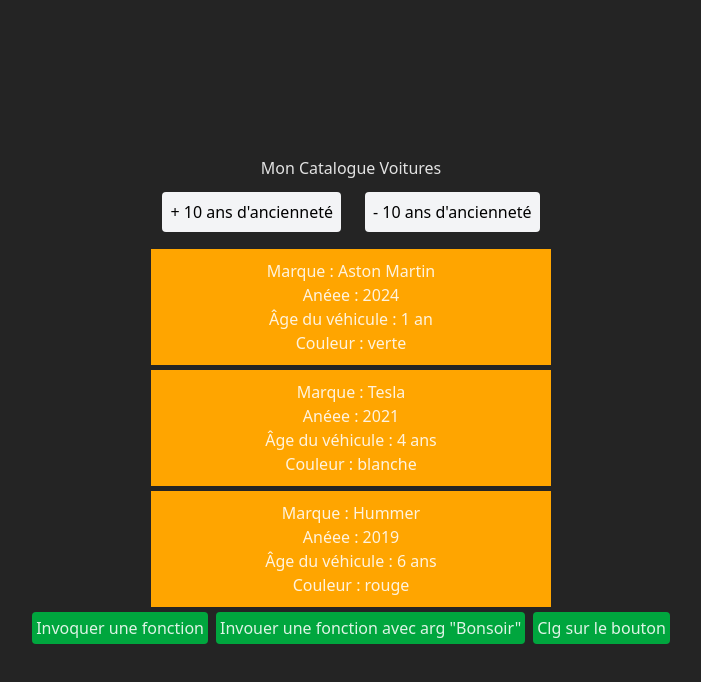
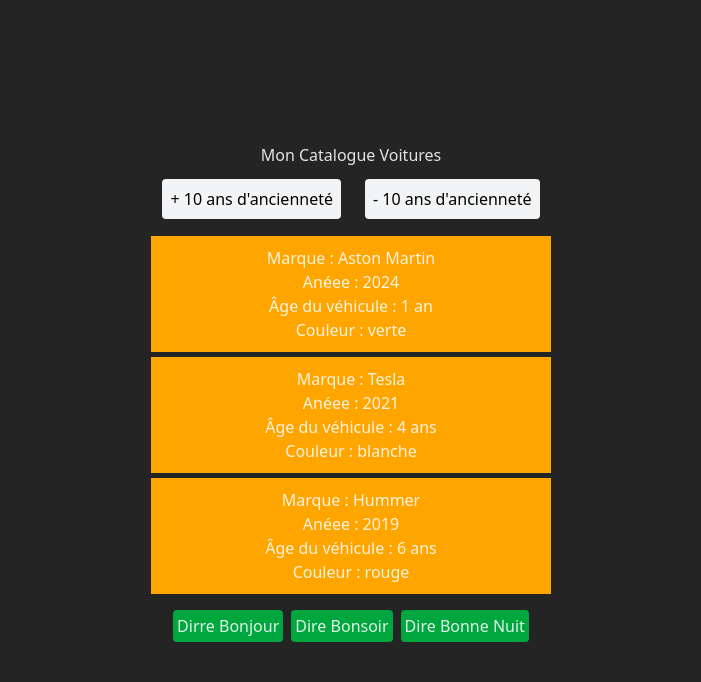
Before and after one commit to Saeba33/exo-react-base, a React (Vite) app: page / in a window 1280 px wide. Shown: the top 682 px of the page, without its empty margins (289-990 px from the left). Built offline with nearby package versions, Linux system fonts and the light colour scheme.

Commit message:
suite exo 5

```diff
--- a/src/components/Welcome.jsx
+++ b/src/components/Welcome.jsx
@@ -7,24 +7,24 @@
 	};
 
 	return (
-		<div className="flex gap-2">
+		<div className="flex items-center justify-center gap-2 my-4">
 			<button
 				className="bg-green-600 rounded p-1 cursor-pointer"
 				onClick={bonjour}
 			>
-				Invoquer une fonction
+				Dirre Bonjour
 			</button>
 			<button
 				className="bg-green-600 rounded p-1 cursor-pointer"
 				onClick={() => bonsoir("Bonsoir")}
 			>
-				Invouer une fonction avec arg "Bonsoir"
+				Dire Bonsoir
 			</button>
 			<button
 				className="bg-green-600 rounded p-1 cursor-pointer"
 				onClick={() => console.log("Bonne nuit")}
 			>
-				Clg sur le bouton
+				Dire Bonne Nuit
 			</button>
 		</div>
 	);
```
